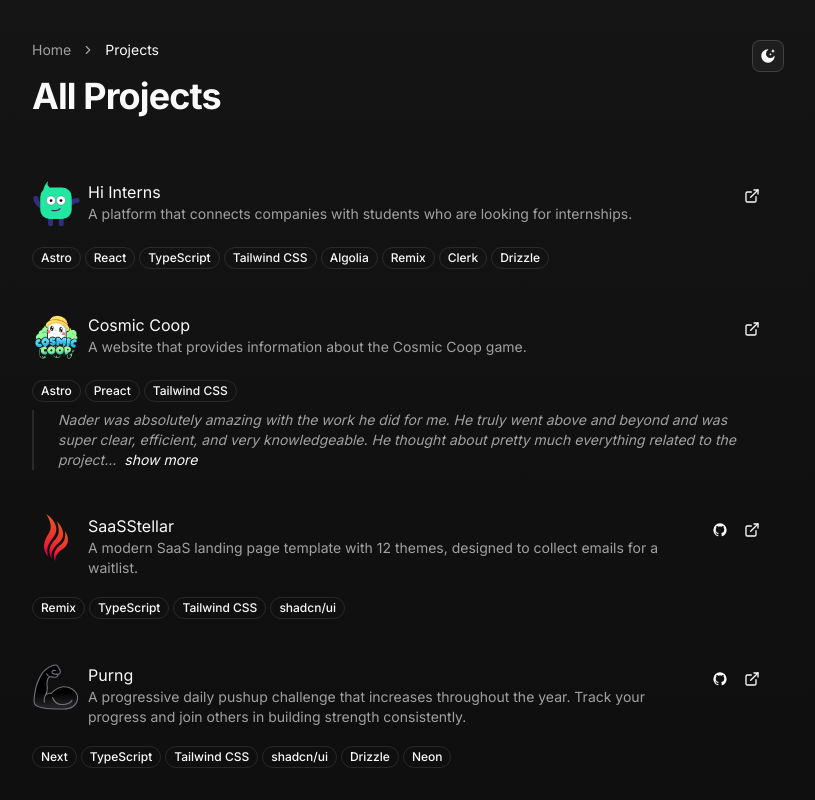
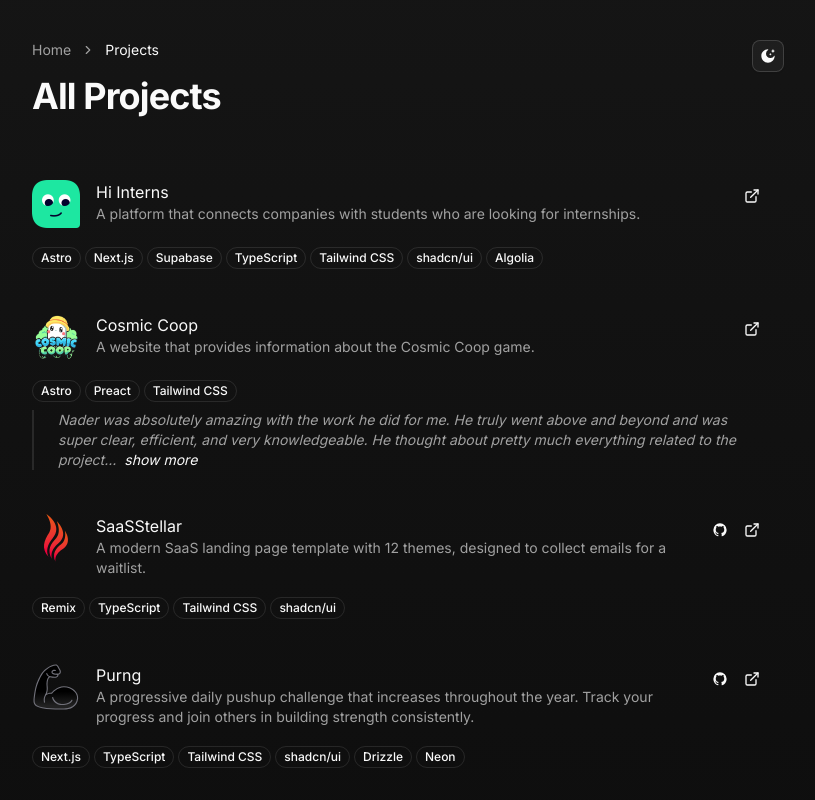
Before and after one commit to stormynight9/portfolio, a Next.js app: page /projects in a window 1280 px wide. Shown: the top 800 px of the page, without its empty margins (240-1055 px from the left). Built offline with nearby package versions, Linux system fonts and the light colour scheme.

Commit message:
feat: add Hi Interns project with image and update project tags in configuration

```diff
--- a/src/app/page.tsx
+++ b/src/app/page.tsx
@@ -19,8 +19,8 @@
                     {CONFIG.description}
                 </p>
             </div>
-            <div className='animate-slide-from-down-and-fade-3 flex flex-col gap-3'>
-                <h2 className='px-4 font-semibold'>Featured Projects</h2>
+            <div className='animate-slide-from-down-and-fade-3 flex flex-col gap-7'>
+                <h2 className='-mb-4 px-4 font-semibold'>Featured Projects</h2>
                 {CONFIG.projects
                     .filter((project) => project.featured)
                     .map((project, idx, array) => (
@@ -36,7 +36,7 @@
                                 github={project.github}
                             />
                             {idx < array.length - 1 && (
-                                <Separator className='mx-auto max-w-36' />
+                                <Separator className='mx-auto max-w-96' />
                             )}
                         </React.Fragment>
                     ))}
--- a/src/components/header.tsx
+++ b/src/components/header.tsx
@@ -55,13 +55,13 @@
         <header className='animate-slide-from-down-and-fade-1 flex w-full flex-col gap-6 px-4'>
             <div className='flex items-center justify-between'>
                 <div className='flex items-center gap-4'>
-                    <Avatar className='size-14'>
+                    <Avatar className='size-20'>
                         <AvatarImage src={CONFIG.avatar} asChild>
                             <Image
                                 src={CONFIG.avatar}
                                 alt={CONFIG.name + ' avatar'}
-                                width={56}
-                                height={56}
+                                width={80}
+                                height={80}
                                 priority={true}
                             />
                         </AvatarImage>
--- a/src/components/project.tsx
+++ b/src/components/project.tsx
@@ -21,7 +21,7 @@
     url: string
     tags: {
         name: string
-        icon: keyof typeof Icons
+        icon?: keyof typeof Icons
     }[]
     testimonial?: string
     github?: string
@@ -42,7 +42,7 @@
         <div className='rounded-none border-none p-4 sm:rounded-lg'>
             <div className='flex flex-col gap-2'>
                 <div className='flex items-start justify-between'>
-                    <div className='flex items-start gap-2'>
+                    <div className='flex items-start gap-4'>
                         {icon && <Icon className='h-12 w-12 shrink-0' />}
                         {image && (
                             <Image
@@ -116,7 +116,6 @@
                     {tags && (
                         <ul className='mt-2 flex flex-wrap gap-1'>
                             {tags.map((tag, idx) => {
-                                const Icon = Icons[tag.icon]
                                 return (
                                     <li key={idx}>
                                         <Badge variant={'outline'}>
--- a/src/components/stars-chart.tsx
+++ b/src/components/stars-chart.tsx
@@ -52,7 +52,7 @@
             <CardHeader className='px-0'>
                 <div className='flex justify-between'>
                     <div>
-                        <CardTitle className='text-base hover:underline'>
+                        <CardTitle className='mb-2 text-base hover:underline'>
                             {title}
                         </CardTitle>
                         <CardDescription className='text-base'>
--- a/src/components/theme-provider.tsx
+++ b/src/components/theme-provider.tsx
@@ -1,9 +1,11 @@
 'use client'
 
 import { ThemeProvider as NextThemesProvider } from 'next-themes'
-import { type ThemeProviderProps } from 'next-themes/dist/types'
 import * as React from 'react'
 
-export function ThemeProvider({ children, ...props }: ThemeProviderProps) {
+export function ThemeProvider({
+    children,
+    ...props
+}: React.ComponentProps<typeof NextThemesProvider>) {
     return <NextThemesProvider {...props}>{children}</NextThemesProvider>
 }
--- a/src/config.tsx
+++ b/src/config.tsx
@@ -23,7 +23,7 @@
         url: string
         tags: {
             name: string
-            icon: keyof typeof Icons
+            icon?: keyof typeof Icons
         }[]
         github?: string
         featured: boolean
@@ -95,19 +95,18 @@
     projects: [
         {
             name: 'Hi Interns',
-            icon: 'hiInterns',
+            image: '/images/hi-interns.png',
             description:
                 'A platform that connects companies with students who are looking for internships.',
             url: 'https://hi-interns.com/',
             tags: [
                 { name: 'Astro', icon: 'astro' },
-                { name: 'React', icon: 'react' },
+                { name: 'Next.js', icon: 'next' },
+                { name: 'Supabase' },
                 { name: 'TypeScript', icon: 'typescript' },
                 { name: 'Tailwind CSS', icon: 'tailwindcss' },
+                { name: 'shadcn/ui', icon: 'shadcn' },
                 { name: 'Algolia', icon: 'algolia' },
-                { name: 'Remix', icon: 'remix' },
-                { name: 'Clerk', icon: 'clerk' },
-                { name: 'Drizzle', icon: 'drizzle' },
             ],
             featured: true,
         },
@@ -148,7 +147,7 @@
                 'A progressive daily pushup challenge that increases throughout the year. Track your progress and join others in building strength consistently.',
             url: 'https://purng.nader.run/',
             tags: [
-                { name: 'Next', icon: 'next' },
+                { name: 'Next.js', icon: 'next' },
                 { name: 'TypeScript', icon: 'typescript' },
                 { name: 'Tailwind CSS', icon: 'tailwindcss' },
                 { name: 'shadcn/ui', icon: 'shadcn' },
@@ -165,7 +164,7 @@
                 'A tool that helps you label images and save them in local storage.',
             url: 'https://gson.nader.run/',
             tags: [
-                { name: 'Next', icon: 'next' },
+                { name: 'Next.js', icon: 'next' },
                 { name: 'TypeScript', icon: 'typescript' },
                 { name: 'Tailwind CSS', icon: 'tailwindcss' },
                 { name: 'shadcn/ui', icon: 'shadcn' },
```
Also changed, not shown: public/images/hi-interns.png (added).
